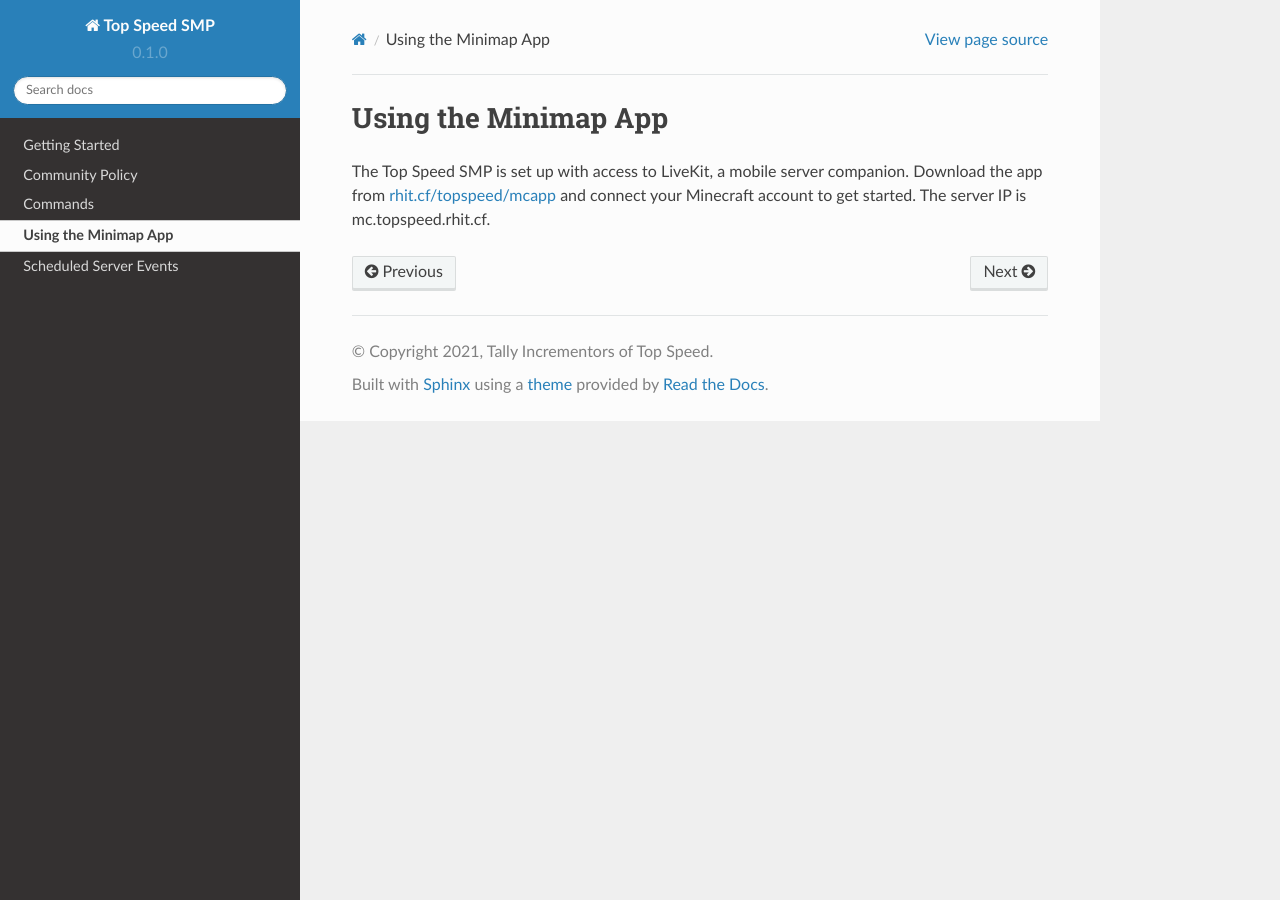
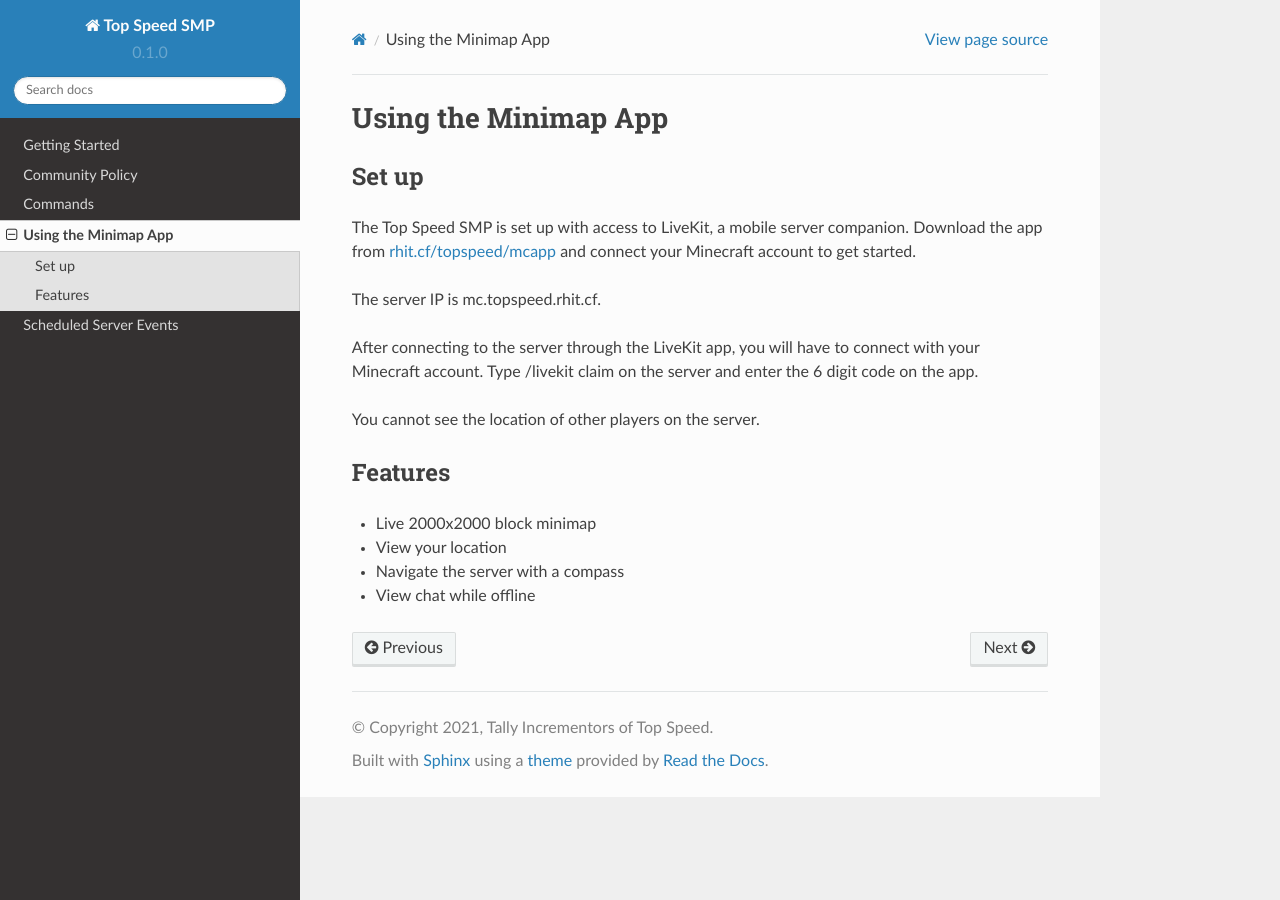
Before and after one commit to cm090/topspeedmc, a Sphinx documentation site: the page built from docs/source/app.rst, in a window 1280 px wide. Built offline with Sphinx 7.4.7 and the Read the Docs theme 2.0.0, drawn with Linux system fonts in a browser that asks for light colours.

Commit message:
Update app.rst

```diff
--- a/docs/source/app.rst
+++ b/docs/source/app.rst
@@ -1,4 +1,21 @@
 Using the Minimap App
 =====================
 
-The Top Speed SMP is set up with access to LiveKit, a mobile server companion. Download the app from `rhit.cf/topspeed/mcapp <https://rhit.cf/topspeed/mcapp>`_ and connect your Minecraft account to get started. The server IP is mc.topspeed.rhit.cf.
+Set up
+------
+
+The Top Speed SMP is set up with access to LiveKit, a mobile server companion. Download the app from `rhit.cf/topspeed/mcapp <https://rhit.cf/topspeed/mcapp>`_ and connect your Minecraft account to get started.
+
+The server IP is mc.topspeed.rhit.cf.
+
+After connecting to the server through the LiveKit app, you will have to connect with your Minecraft account. Type /livekit claim on the server and enter the 6 digit code on the app.
+
+You cannot see the location of other players on the server.
+
+Features
+--------
+
+- Live 2000x2000 block minimap
+- View your location
+- Navigate the server with a compass
+- View chat while offline
```
